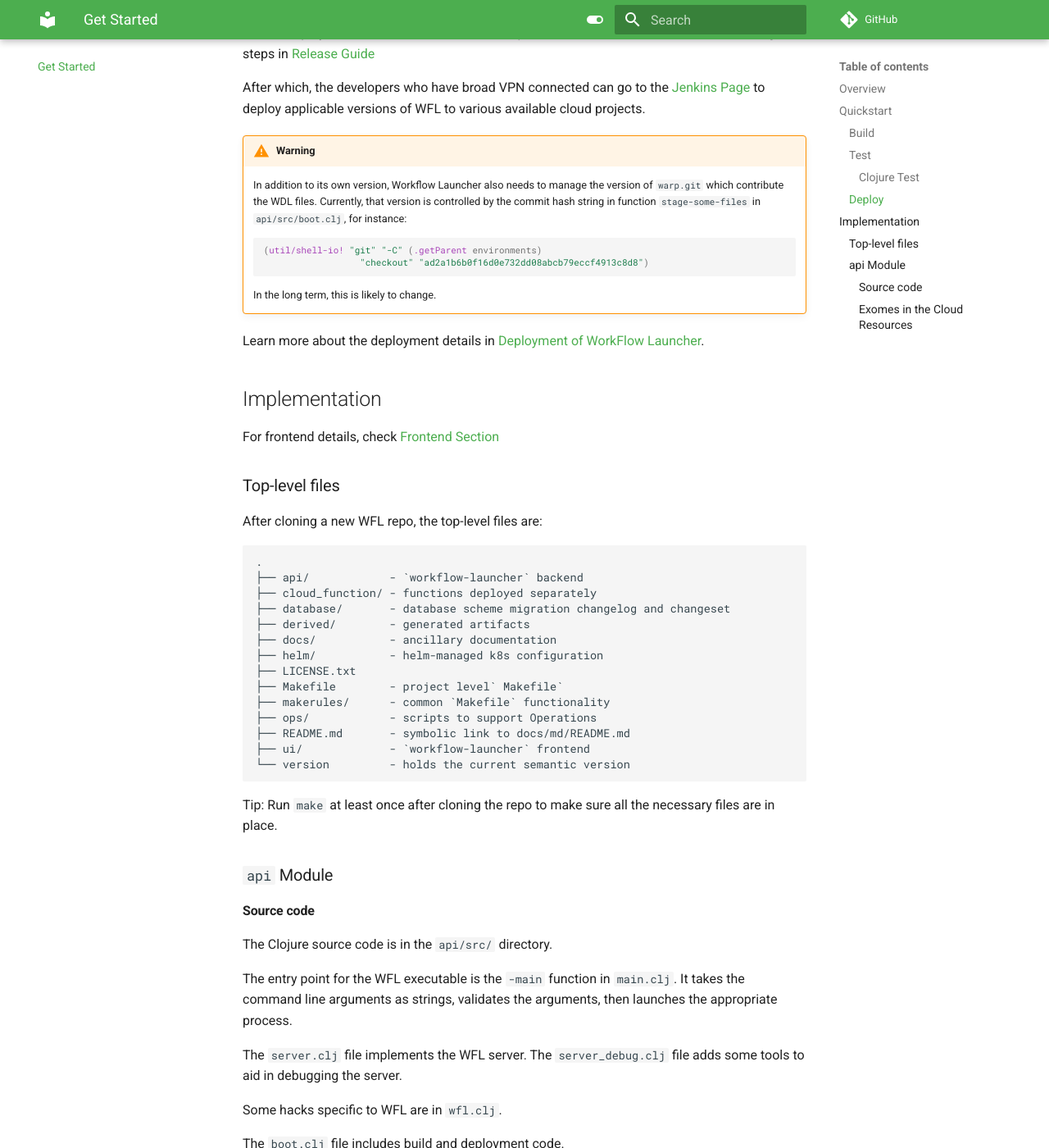
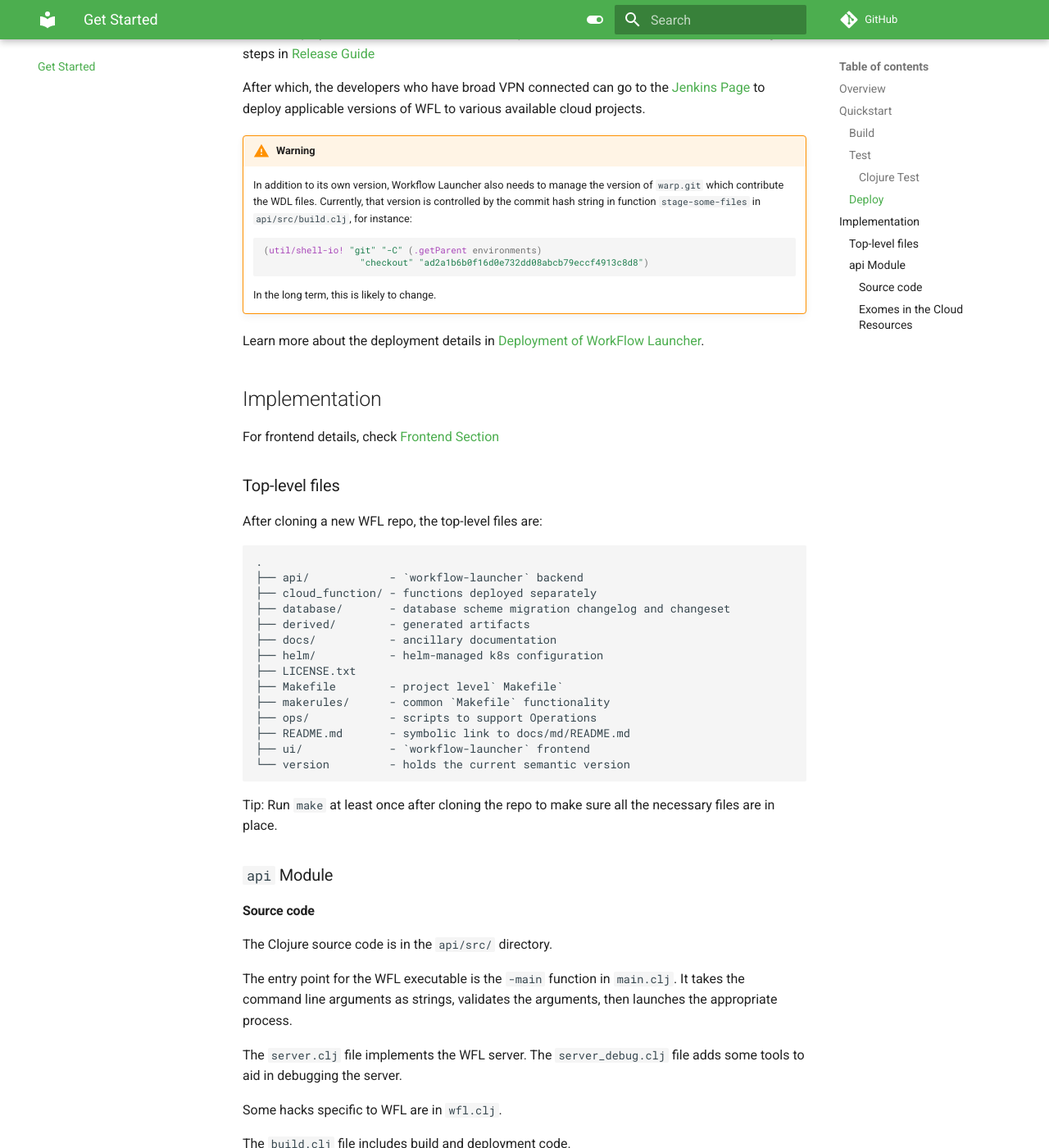
Before and after one commit to broadinstitute/wfl, an MkDocs documentation site: the page built from docs/md/index.md, in a window 1280 px wide and 1400 px high, scrolled down 3240 px. Shown: the whole window at 82% size. Built offline with MkDocs 1.6.1 and Material for MkDocs 9.7.7, drawn with Linux system fonts in a browser that asks for light colours; comment, search, counter and statistics services are not loaded.

Commit message:
Fix what broke.

````diff
--- a/docs/md/index.md
+++ b/docs/md/index.md
@@ -171,7 +171,7 @@ to deploy applicable versions of WFL to various available cloud projects.
     In addition to its own version, Workflow Launcher also needs to manage
     the version of `warp.git` which contribute the WDL files.
     Currently, that version is controlled by the commit hash string in
-    function `stage-some-files` in `api/src/boot.clj`, for instance:
+    function `stage-some-files` in `api/src/build.clj`, for instance:
 
     ```clojure
     (util/shell-io! "git" "-C" (.getParent environments)
@@ -224,7 +224,7 @@ server.
 
 Some hacks specific to WFL are in `wfl.clj`.
 
-The `boot.clj` file includes build and deployment code.
+The `build.clj` file includes build and deployment code.
 
 The `debug.clj` file defines some macros useful when debugging
 or logging.
````
Also changed, not shown: 2 other files.
